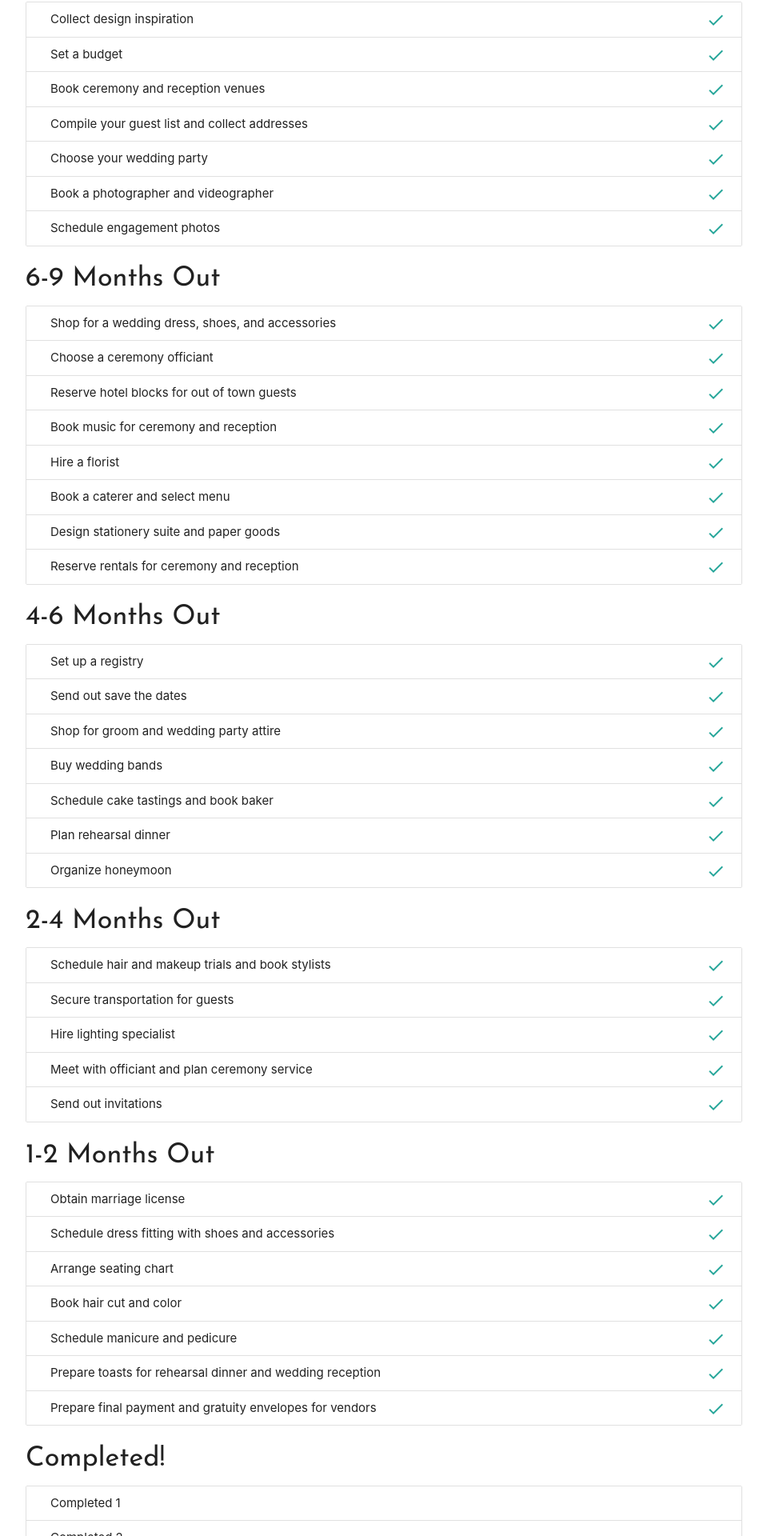
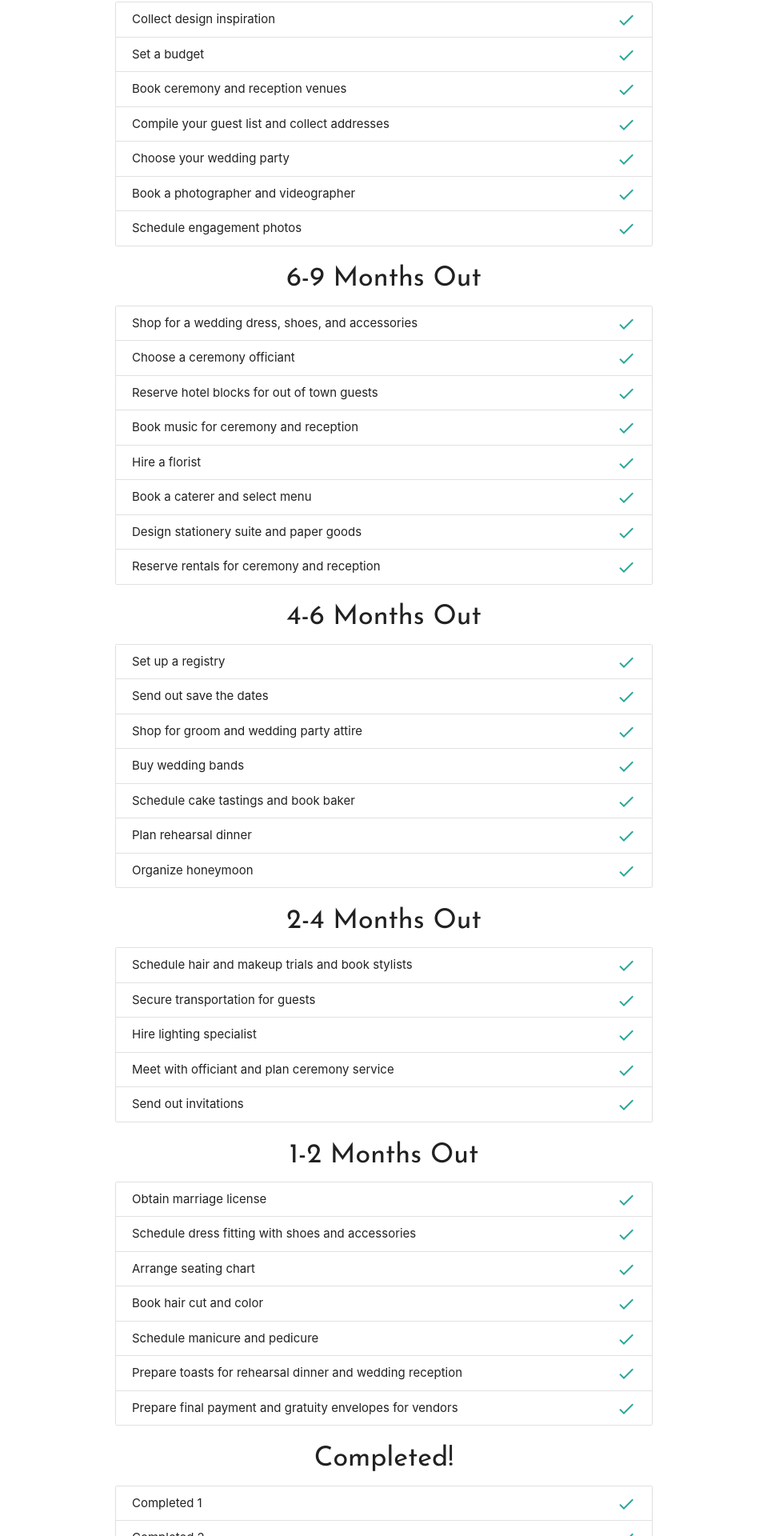
Before and after one commit to carmcollins/marrymint, a React (Create React App) app in the folder client/: page / in a window 1280 px wide. Shown: the part 636-2556 px from the top of the page at 80% size, without its empty margins (160-1119 px from the left). Built offline with nearby package versions, Linux system fonts and the light colour scheme.

Commit message:
small edits to to do list styling and code formatting

```diff
--- a/client/src/pages/MyToDos/MyToDos.css
+++ b/client/src/pages/MyToDos/MyToDos.css
@@ -1,3 +1,14 @@
 .subtitle {
     font-family: "Josefin Sans", sans-serif;
 }
+
+.collection {
+    width: 75%;
+    margin: 0 auto;
+}
+
+@media only screen and (max-width: 691px) {
+    .collection {
+        width: 100%;
+    }
+}
--- a/client/src/pages/MyToDos/MyToDos.js
+++ b/client/src/pages/MyToDos/MyToDos.js
@@ -3,60 +3,208 @@ import styles from "./MyToDos.css";
 
 const ToDos = () =>
     <div className="container">
-        <h4 className="subtitle">10-12 Months Out</h4>
-            <ul class="collection with-header">
-                <li className="collection-item"><div>Collect design inspiration<a href="#!" className="secondary-content"><i className="material-icons">done</i></a></div></li>
-                <li className="collection-item"><div>Set a budget<a href="#!" className="secondary-content"><i className="material-icons">done</i></a></div></li>
-                <li className="collection-item"><div>Book ceremony and reception venues<a className="#!" className="secondary-content"><i className="material-icons">done</i></a></div></li>
-                <li className="collection-item"><div>Compile your guest list and collect addresses<a href="#!" className="secondary-content"><i className="material-icons">done</i></a></div></li>
-                <li className="collection-item"><div>Choose your wedding party<a href="#!" className="secondary-content"><i className="material-icons">done</i></a></div></li>
-                <li className="collection-item"><div>Book a photographer and videographer<a href="#!" className="secondary-content"><i className="material-icons">done</i></a></div></li>
-                <li className="collection-item"><div>Schedule engagement photos<a href="#!" className="secondary-content"><i className="material-icons">done</i></a></div></li>
+        <h4 className="subtitle center">10-12 Months Out</h4>
+            <ul className="collection">
+                <li className="collection-item">
+                    <div>Collect design inspiration
+                    <a href="#!" className="secondary-content"><i className="material-icons">done</i></a>
+                    </div>
+                </li>
+                <li className="collection-item">
+                    <div>Set a budget
+                    <a href="#!" className="secondary-content"><i className="material-icons">done</i></a>
+                    </div>
+                </li>
+                <li className="collection-item">
+                    <div>Book ceremony and reception venues
+                    <a className="#!" className="secondary-content"><i className="material-icons">done</i></a>
+                    </div>
+                </li>
+                <li className="collection-item">
+                    <div>Compile your guest list and collect addresses
+                    <a href="#!" className="secondary-content"><i className="material-icons">done</i></a>
+                    </div>
+                </li>
+                <li className="collection-item">
+                    <div>Choose your wedding party
+                    <a href="#!" className="secondary-content"><i className="material-icons">done</i></a>
+                    </div>
+                </li>
+                <li className="collection-item">
+                    <div>Book a photographer and videographer
+                    <a href="#!" className="secondary-content"><i className="material-icons">done</i></a>
+                    </div>
+                </li>
+                <li className="collection-item">
+                    <div>Schedule engagement photos
+                    <a href="#!" className="secondary-content"><i className="material-icons">done</i></a>
+                    </div>
+                </li>
             </ul>
-        <h4 className="subtitle">6-9 Months Out</h4>
-            <ul className="collection with-header">
-                <li className="collection-item"><div>Shop for a wedding dress, shoes, and accessories<a href="#!" className="secondary-content"><i className="material-icons">done</i></a></div></li>
-                <li className="collection-item"><div>Choose a ceremony officiant<a href="#!" className="secondary-content"><i className="material-icons">done</i></a></div></li>
-                <li className="collection-item"><div>Reserve hotel blocks for out of town guests<a href="#!" className="secondary-content"><i className="material-icons">done</i></a></div></li>
-                <li className="collection-item"><div>Book music for ceremony and reception<a href="#!" className="secondary-content"><i className="material-icons">done</i></a></div></li>
-                <li className="collection-item"><div>Hire a florist<a href="#!" className="secondary-content"><i className="material-icons">done</i></a></div></li>
-                <li className="collection-item"><div>Book a caterer and select menu<a href="#!" className="secondary-content"><i className="material-icons">done</i></a></div></li>
-                <li className="collection-item"><div>Design stationery suite and paper goods<a href="#!" className="secondary-content"><i className="material-icons">done</i></a></div></li>
-                <li className="collection-item"><div>Reserve rentals for ceremony and reception<a href="#!" className="secondary-content"><i className="material-icons">done</i></a></div></li>
+        <h4 className="subtitle center">6-9 Months Out</h4>
+            <ul className="collection">
+                <li className="collection-item">
+                    <div>Shop for a wedding dress, shoes, and accessories
+                    <a href="#!" className="secondary-content"><i className="material-icons">done</i></a>
+                    </div>
+                </li>
+                <li className="collection-item">
+                    <div>Choose a ceremony officiant
+                    <a href="#!" className="secondary-content"><i className="material-icons">done</i></a>
+                    </div>
+                </li>
+                <li className="collection-item">
+                    <div>Reserve hotel blocks for out of town guests
+                    <a className="#!" className="secondary-content"><i className="material-icons">done</i></a>
+                    </div>
+                </li>
+                <li className="collection-item">
+                    <div>Book music for ceremony and reception
+                    <a href="#!" className="secondary-content"><i className="material-icons">done</i></a>
+                    </div>
+                </li>
+                <li className="collection-item">
+                    <div>Hire a florist
+                    <a href="#!" className="secondary-content"><i className="material-icons">done</i></a>
+                    </div>
+                </li>
+                <li className="collection-item">
+                    <div>Book a caterer and select menu
+                    <a href="#!" className="secondary-content"><i className="material-icons">done</i></a>
+                    </div>
+                </li>
+                <li className="collection-item">
+                    <div>Design stationery suite and paper goods
+                    <a href="#!" className="secondary-content"><i className="material-icons">done</i></a>
+                    </div>
+                </li>
+                <li className="collection-item">
+                    <div>Reserve rentals for ceremony and reception
+                    <a href="#!" className="secondary-content"><i className="material-icons">done</i></a>
+                    </div>
+                </li>
             </ul>
-        <h4 className="subtitle">4-6 Months Out</h4>
-            <ul className="collection with-header">
-                <li className="collection-item"><div>Set up a registry<a href="#!" className="secondary-content"><i className="material-icons">done</i></a></div></li>
-                <li className="collection-item"><div>Send out save the dates<a href="#!" className="secondary-content"><i className="material-icons">done</i></a></div></li>
-                <li className="collection-item"><div>Shop for groom and wedding party attire<a href="#!" className="secondary-content"><i className="material-icons">done</i></a></div></li>
-                <li className="collection-item"><div>Buy wedding bands<a href="#!" className="secondary-content"><i className="material-icons">done</i></a></div></li>
-                <li className="collection-item"><div>Schedule cake tastings and book baker<a href="#!" className="secondary-content"><i className="material-icons">done</i></a></div></li>
-                <li className="collection-item"><div>Plan rehearsal dinner<a href="#!" className="secondary-content"><i className="material-icons">done</i></a></div></li>
-                <li className="collection-item"><div>Organize honeymoon<a href="#!" className="secondary-content"><i className="material-icons">done</i></a></div></li>
+        <h4 className="subtitle center">4-6 Months Out</h4>
+            <ul className="collection">
+                <li className="collection-item">
+                    <div>Set up a registry
+                    <a href="#!" className="secondary-content"><i className="material-icons">done</i></a>
+                    </div>
+                </li>
+                <li className="collection-item">
+                    <div>Send out save the dates
+                    <a href="#!" className="secondary-content"><i className="material-icons">done</i></a>
+                    </div>
+                </li>
+                <li className="collection-item">
+                    <div>Shop for groom and wedding party attire
+                    <a className="#!" className="secondary-content"><i className="material-icons">done</i></a>
+                    </div>
+                </li>
+                <li className="collection-item">
+                    <div>Buy wedding bands
+                    <a href="#!" className="secondary-content"><i className="material-icons">done</i></a>
+                    </div>
+                </li>
+                <li className="collection-item">
+                    <div>Schedule cake tastings and book baker
+                    <a href="#!" className="secondary-content"><i className="material-icons">done</i></a>
+                    </div>
+                </li>
+                <li className="collection-item">
+                    <div>Plan rehearsal dinner
+                    <a href="#!" className="secondary-content"><i className="material-icons">done</i></a>
+                    </div>
+                </li>
+                <li className="collection-item">
+                    <div>Organize honeymoon
+                    <a href="#!" className="secondary-content"><i className="material-icons">done</i></a>
+                    </div>
+                </li>
             </ul>
-        <h4 className="subtitle">2-4 Months Out</h4>
-            <ul className="collection with-header">
-                <li className="collection-item"><div>Schedule hair and makeup trials and book stylists<a href="#!" className="secondary-content"><i className="material-icons">done</i></a></div></li>
-                <li className="collection-item"><div>Secure transportation for guests<a href="#!" className="secondary-content"><i className="material-icons">done</i></a></div></li>
-                <li className="collection-item"><div>Hire lighting specialist<a href="#!" className="secondary-content"><i className="material-icons">done</i></a></div></li>
-                <li className="collection-item"><div>Meet with officiant and plan ceremony service<a href="#!" className="secondary-content"><i className="material-icons">done</i></a></div></li>
-                <li className="collection-item"><div>Send out invitations<a href="#!" className="secondary-content"><i className="material-icons">done</i></a></div></li>
+        <h4 className="subtitle center">2-4 Months Out</h4>
+            <ul className="collection">
+                <li className="collection-item">
+                    <div>Schedule hair and makeup trials and book stylists
+                    <a href="#!" className="secondary-content"><i className="material-icons">done</i></a>
+                    </div>
+                </li>
+                <li className="collection-item">
+                    <div>Secure transportation for guests
+                    <a href="#!" className="secondary-content"><i className="material-icons">done</i></a>
+                    </div>
+                </li>
+                <li className="collection-item">
+                    <div>Hire lighting specialist
+                    <a className="#!" className="secondary-content"><i className="material-icons">done</i></a>
+                    </div>
+                </li>
+                <li className="collection-item">
+                    <div>Meet with officiant and plan ceremony service
+                    <a href="#!" className="secondary-content"><i className="material-icons">done</i></a>
+                    </div>
+                </li>
+                <li className="collection-item">
+                    <div>Send out invitations
+                    <a href="#!" className="secondary-content"><i className="material-icons">done</i></a>
+                    </div>
+                </li>
             </ul>
-        <h4 className="subtitle">1-2 Months Out</h4>
-            <ul className="collection with-header">
-                <li className="collection-item"><div>Obtain marriage license<a href="#!" className="secondary-content"><i className="material-icons">done</i></a></div></li>
-                <li className="collection-item"><div>Schedule dress fitting with shoes and accessories<a href="#!" className="secondary-content"><i className="material-icons">done</i></a></div></li>
-                <li className="collection-item"><div>Arrange seating chart<a href="#!" className="secondary-content"><i className="material-icons">done</i></a></div></li>
-                <li className="collection-item"><div>Book hair cut and color<a href="#!" className="secondary-content"><i className="material-icons">done</i></a></div></li>
-                <li className="collection-item"><div>Schedule manicure and pedicure<a href="#!" className="secondary-content"><i className="material-icons">done</i></a></div></li>
-                <li className="collection-item"><div>Prepare toasts for rehearsal dinner and wedding reception<a href="#!" className="secondary-content"><i className="material-icons">done</i></a></div></li>
-                <li className="collection-item"><div>Prepare final payment and gratuity envelopes for vendors<a href="#!" className="secondary-content"><i className="material-icons">done</i></a></div></li>
+        <h4 className="subtitle center">1-2 Months Out</h4>
+            <ul className="collection">
+                <li className="collection-item">
+                    <div>Obtain marriage license
+                    <a href="#!" className="secondary-content"><i className="material-icons">done</i></a>
+                    </div>
+                </li>
+                <li className="collection-item">
+                    <div>Schedule dress fitting with shoes and accessories
+                    <a href="#!" className="secondary-content"><i className="material-icons">done</i></a>
+                    </div>
+                </li>
+                <li className="collection-item">
+                    <div>Arrange seating chart
+                    <a className="#!" className="secondary-content"><i className="material-icons">done</i></a>
+                    </div>
+                </li>
+                <li className="collection-item">
+                    <div>Book hair cut and color
+                    <a href="#!" className="secondary-content"><i className="material-icons">done</i></a>
+                    </div>
+                </li>
+                <li className="collection-item">
+                    <div>Schedule manicure and pedicure
+                    <a href="#!" className="secondary-content"><i className="material-icons">done</i></a>
+                    </div>
+                </li>
+                <li className="collection-item">
+                    <div>Prepare toasts for rehearsal dinner and wedding reception
+                    <a href="#!" className="secondary-content"><i className="material-icons">done</i></a>
+                    </div>
+                </li>
+                <li className="collection-item">
+                    <div>Prepare final payment and gratuity envelopes for vendors
+                    <a href="#!" className="secondary-content"><i className="material-icons">done</i></a>
+                    </div>
+                </li>
             </ul>
-        <h4 className="subtitle">Completed!</h4>
-            <ul className="collection with-header">
-                <li className="collection-item"><div>Completed 1</div></li>
-                <li className="collection-item"><div>Completed 2</div></li>
-                <li className="collection-item"><div>Completed 3</div></li>
+        <h4 className="subtitle center">Completed!</h4>
+            <ul className="collection">
+                <li className="collection-item">
+                    <div>Completed 1
+                    <a href="#!" className="secondary-content"><i className="material-icons">done</i></a>
+                    </div>
+                </li>
+                <li className="collection-item">
+                    <div>Completed 2
+                    <a href="#!" className="secondary-content"><i className="material-icons">done</i></a>
+                    </div>
+                </li>
+                <li className="collection-item">
+                    <div>Completed 3
+                    <a href="#!" className="secondary-content"><i className="material-icons">done</i></a>
+                    </div>
+                </li>
             </ul>
     </div>
 ;
```
